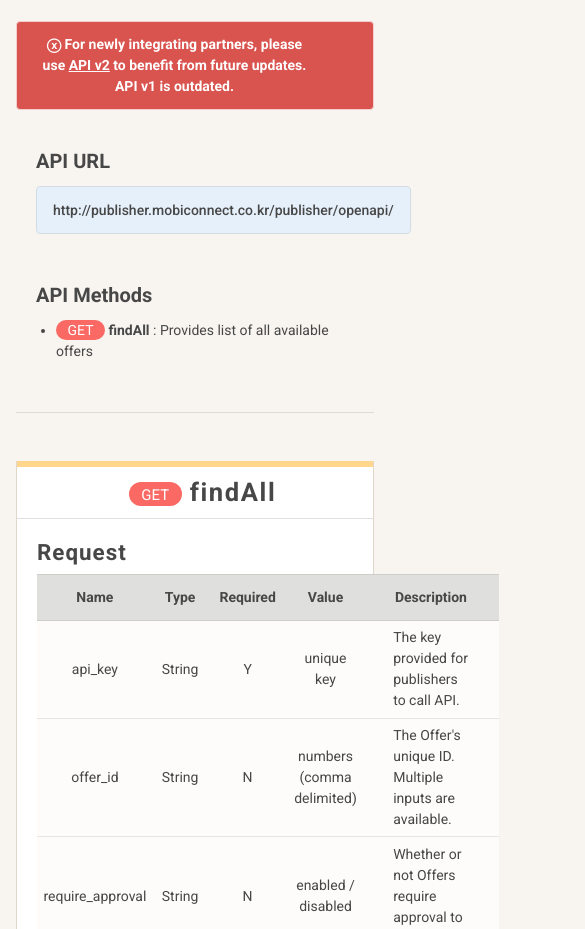
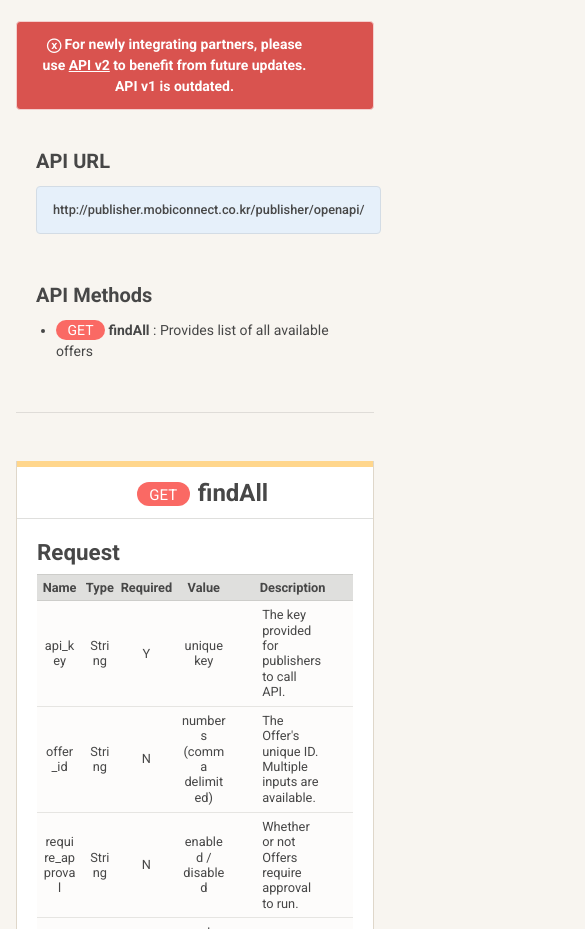
Before and after one commit to JayoungLee92/mobiconnect-api, a plain HTML site: page deploy-source/v1/index.html in a window 390 px wide. Shown: the part 171-1100 px from the top of the page, 585 px wide, since content can reach past the window. Drawn offline with Linux system fonts and the light colour scheme.

Commit message:
모바일에서 테이블 튀어나오는 문제 해결(미디어쿼리)

```diff
--- a/deploy-source/css/ui.css
+++ b/deploy-source/css/ui.css
@@ -121,6 +121,17 @@ table tr td.text-left{text-align:left; padding-left:30px !important; padding-rig
     .table-noboot tr th{padding:0.4rem 0rem !important;}
     .table-noboot tr td.text-left{padding-left:10px !important; padding-right:10px !important;}
 }
+
 @media screen and (max-width: 1024px){
+    h3 span.text-bold{font-size:0.7rem;}
+    h3 span.text-bold{font-size:1.5rem; letter-spacing:0;}
+    h4 {letter-spacing: 0;}
+
     .table-w70p{width:100%;}
+    .table{font-size:0.8rem; line-height:1.2;}
+    .table thead th{padding:0.3rem 0.2rem;}
+    .table tbody td{padding:0.3rem; word-break: break-word;}
+    .breadcrumb{font-size:0.8rem;}
+    pre code{font-size:0.7rem !important;}
+    .i-circle{margin-left:0;}
 }
```
